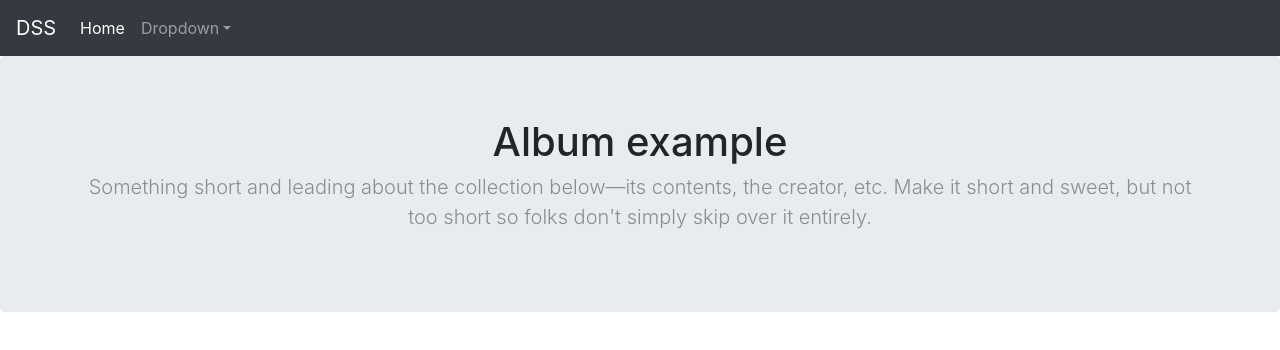
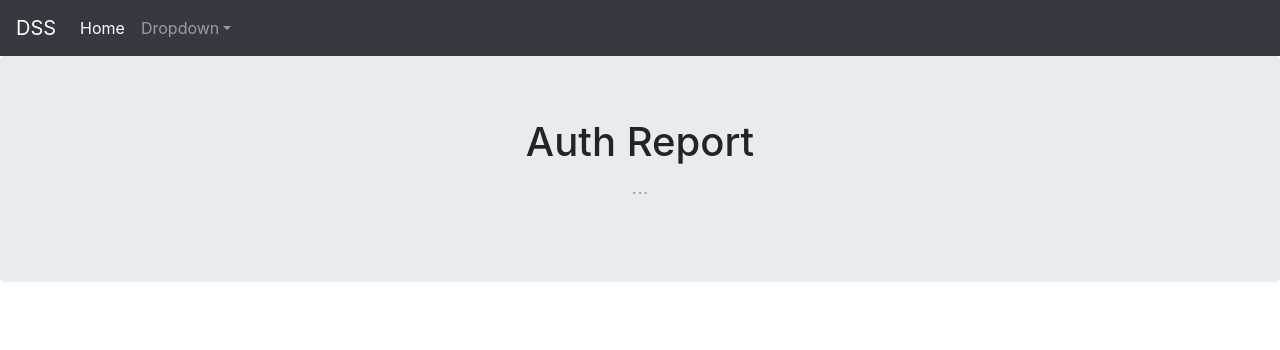
Before and after one commit to montekaka/alexandria, an Angular app: page /reports/Auth in a window 1280 px wide. Shown: the top 350 px of the page. Built offline with nearby package versions, Linux system fonts and the light colour scheme.

Commit message:
add reports page

```diff
--- a/src/app/app.routing.ts
+++ b/src/app/app.routing.ts
@@ -15,7 +15,7 @@ const appRoutes: Routes = [
       component: HomeComponent
   },
   {
-    path:'reports/:name',
+    path:'reports/:id',
     component: ItemsComponent
   }
 ];
--- a/src/app/list/items/items.component.html
+++ b/src/app/list/items/items.component.html
@@ -1,6 +1,6 @@
 <section class="jumbotron text-center">
   <div class="container">
-    <h1 class="jumbotron-heading">Album example</h1>
-    <p class="lead text-muted">Something short and leading about the collection below—its contents, the creator, etc. Make it short and sweet, but not too short so folks don't simply skip over it entirely.</p>
+    <h1 class="jumbotron-heading">{{reports.title}}</h1>
+    <p class="lead text-muted">{{reports.description}}</p>
   </div>
 </section>
--- a/src/app/list/items/items.component.ts
+++ b/src/app/list/items/items.component.ts
@@ -1,15 +1,42 @@
 import { Component, OnInit } from '@angular/core';
+import { ActivatedRoute } from '@angular/router';
+import {ItemsServiceService } from '../shared/service/items-service.service'
 
 @Component({
   selector: 'app-items',
   templateUrl: './items.component.html',
+  providers: [ItemsServiceService],
   styleUrls: ['./items.component.css']
 })
 export class ItemsComponent implements OnInit {
+  id: string;
+  reports = [];
 
-  constructor() { }
+  constructor(
+    private route: ActivatedRoute,
+    private itemsServiceService: ItemsServiceService
+  ) { }
 
   ngOnInit() {
+    this.getURLParameter();
+    this.getReports(this.id);
   }
 
+  getURLParameter(){
+    this.route.params.subscribe(params => {
+       this.id = params['id'];
+       // In a real app: dispatch action to load the details here.
+    });
+  }
+
+  getReports(id:string){
+    this.itemsServiceService.getReports().subscribe((data) => {
+
+      for(var i = 0; i < data.length; i++){
+        if(data[i].id === id){
+          this.reports = data[i];
+        }
+      }
+    });
+  }
 }
--- /dev/null
+++ b/src/app/list/shared/service/items-service.service.ts
@@ -0,0 +1,15 @@
+import { Injectable } from '@angular/core';
+import {Http, Response} from '@angular/http';
+import 'rxjs/Rx';
+
+@Injectable()
+export class ItemsServiceService {
+
+  constructor(public http:Http) { }
+
+  getReports(){
+    return this.http.get("assets/api/reports.json")
+        .map((res:Response) => res.json()); //records in this case
+  }
+
+}
--- a/src/assets/api/reports.json
+++ b/src/assets/api/reports.json
@@ -1,7 +1,6 @@
 [
   {
-    "category":"Auth",
-    "id":"AuthReport"
+    "id":"Auth",
     "title":"Auth Report",
     "description":"...",
     "reports":[
@@ -15,7 +14,7 @@
     ]
   },
   {
-    "category": "Income Statement"
-    "id":"IncomeStatement"
+    "id":"IncomeStatement",
+    "title": "Income Statement"
   }
 ]
```
Also changed, not shown: 1 other file (tests, documents, lock files or other folders).
